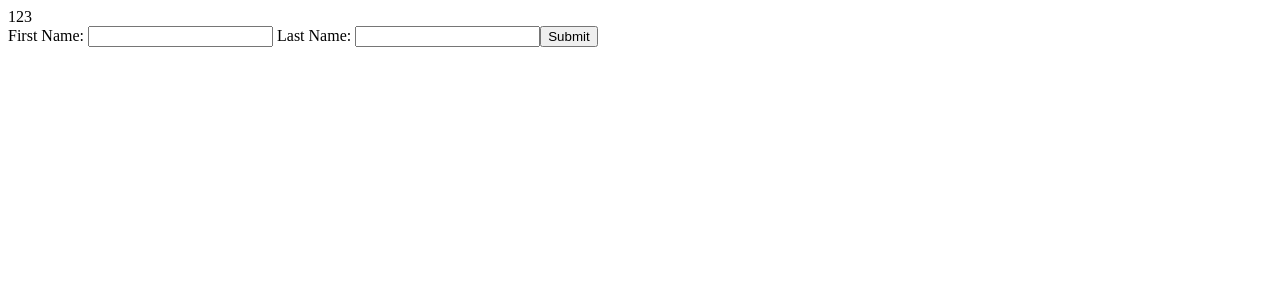
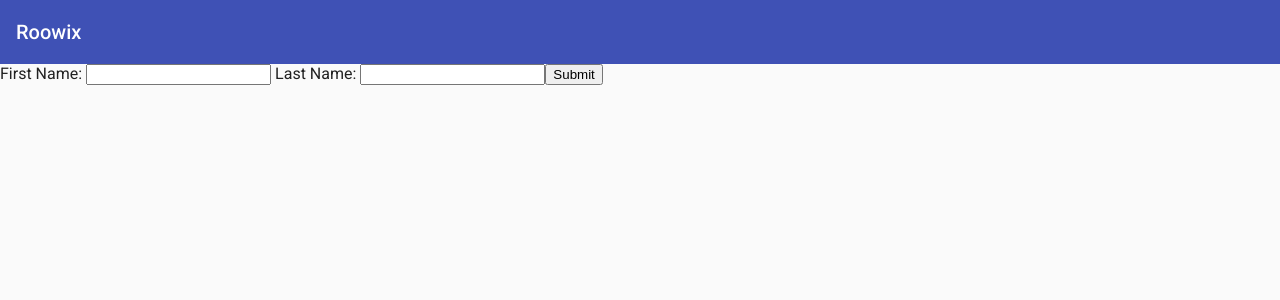
Before and after one commit to tpodkur/angularRepository, an Angular app in the folder angular-httpclient-demo/: page / in a window 1280 px wide. Shown: the top 300 px of the page. Built offline with nearby package versions, Linux system fonts and the light colour scheme; no server answers.

Commit message:
the beginning of material design

```diff
--- a/angular-httpclient-demo/angular.json
+++ b/angular-httpclient-demo/angular.json
@@ -24,6 +24,7 @@
               "src/assets"
             ],
             "styles": [
+              "src/custom-theme.scss",
               "src/styles.css"
             ],
             "scripts": []
@@ -120,6 +121,7 @@
           }
         }
       }
-    }},
+    }
+  },
   "defaultProject": "angular-httpclient-demo"
 }
--- a/angular-httpclient-demo/package.json
+++ b/angular-httpclient-demo/package.json
@@ -12,13 +12,16 @@
   "private": true,
   "dependencies": {
     "@angular/animations": "~8.2.9",
+    "@angular/cdk": "~8.2.3",
     "@angular/common": "~8.2.9",
     "@angular/compiler": "~8.2.9",
     "@angular/core": "~8.2.9",
     "@angular/forms": "~8.2.9",
+    "@angular/material": "^8.2.3",
     "@angular/platform-browser": "~8.2.9",
     "@angular/platform-browser-dynamic": "~8.2.9",
     "@angular/router": "~8.2.9",
+    "hammerjs": "^2.0.8",
     "rxjs": "~6.4.0",
     "tslib": "^1.10.0",
     "zone.js": "~0.9.1"
--- a/angular-httpclient-demo/src/app/app.component.html
+++ b/angular-httpclient-demo/src/app/app.component.html
@@ -1,3 +1,4 @@
-123
-<router-outlet></router-outlet>
-<app-student-editor></app-student-editor>
+<app-my-nav></app-my-nav>
+<!-- <app-students></app-students> -->
+<!-- <router-outlet></router-outlet> -->
+<!-- <app-student-editor></app-student-editor> -->
--- /dev/null
+++ b/angular-httpclient-demo/src/app/my-nav/my-nav.component.css
@@ -0,0 +1,17 @@
+.sidenav-container {
+  height: 100%;
+}
+
+.sidenav {
+  width: 200px;
+}
+
+.sidenav .mat-toolbar {
+  background: inherit;
+}
+
+.mat-toolbar.mat-primary {
+  position: sticky;
+  top: 0;
+  z-index: 1;
+}
--- /dev/null
+++ b/angular-httpclient-demo/src/app/my-nav/my-nav.component.html
@@ -0,0 +1,29 @@
+<mat-sidenav-container class="sidenav-container">
+  <!-- <mat-sidenav #drawer class="sidenav" fixedInViewport
+      [attr.role]="(isHandset$ | async) ? 'dialog' : 'navigation'"
+      [mode]="(isHandset$ | async) ? 'over' : 'side'"
+      [opened]="(isHandset$ | async) === false">
+    <mat-toolbar>Menu</mat-toolbar>
+    <mat-nav-list>
+      <a mat-list-item href="#">Link 1</a>
+      <a mat-list-item href="#">Link 2</a>
+      <a mat-list-item href="#">Link 3</a>
+    </mat-nav-list>
+  </mat-sidenav> -->
+  <mat-sidenav-content>
+    <mat-toolbar color="primary">
+      <button
+        type="button"
+        aria-label="Toggle sidenav"
+        mat-icon-button
+        (click)="drawer.toggle()"
+        *ngIf="isHandset$ | async">
+        <mat-icon aria-label="Side nav toggle icon">menu</mat-icon>
+      </button>
+      <span>Roowix</span>
+    </mat-toolbar>
+    <!-- Add Content Here -->
+    <app-students></app-students>
+    <app-student-editor></app-student-editor>
+  </mat-sidenav-content>
+</mat-sidenav-container>
--- /dev/null
+++ b/angular-httpclient-demo/src/app/my-nav/my-nav.component.ts
@@ -0,0 +1,21 @@
+import { Component } from '@angular/core';
+import { BreakpointObserver, Breakpoints } from '@angular/cdk/layout';
+import { Observable } from 'rxjs';
+import { map, shareReplay } from 'rxjs/operators';
+
+@Component({
+  selector: 'app-my-nav',
+  templateUrl: './my-nav.component.html',
+  styleUrls: ['./my-nav.component.css']
+})
+export class MyNavComponent {
+
+  isHandset$: Observable<boolean> = this.breakpointObserver.observe(Breakpoints.Handset)
+    .pipe(
+      map(result => result.matches),
+      shareReplay()
+    );
+
+  constructor(private breakpointObserver: BreakpointObserver) {}
+
+}
--- /dev/null
+++ b/angular-httpclient-demo/src/custom-theme.scss
@@ -0,0 +1,27 @@
+
+// Custom Theming for Angular Material
+// For more information: https://material.angular.io/guide/theming
+@import '~@angular/material/theming';
+// Plus imports for other components in your app.
+
+// Include the common styles for Angular Material. We include this here so that you only
+// have to load a single css file for Angular Material in your app.
+// Be sure that you only ever include this mixin once!
+@include mat-core();
+
+// Define the palettes for your theme using the Material Design palettes available in palette.scss
+// (imported above). For each palette, you can optionally specify a default, lighter, and darker
+// hue. Available color palettes: https://material.io/design/color/
+$angular-httpclient-demo-primary: mat-palette($mat-indigo);
+$angular-httpclient-demo-accent: mat-palette($mat-pink, A200, A100, A400);
+
+// The warn palette is optional (defaults to red).
+$angular-httpclient-demo-warn: mat-palette($mat-red);
+
+// Create the theme object (a Sass map containing all of the palettes).
+$angular-httpclient-demo-theme: mat-light-theme($angular-httpclient-demo-primary, $angular-httpclient-demo-accent, $angular-httpclient-demo-warn);
+
+// Include theme styles for core and each component used in your app.
+// Alternatively, you can import and @include the theme mixins for each component
+// that you are using.
+@include angular-material-theme($angular-httpclient-demo-theme);
--- a/angular-httpclient-demo/src/index.html
+++ b/angular-httpclient-demo/src/index.html
@@ -6,6 +6,8 @@
   <base href="/">
   <meta name="viewport" content="width=device-width, initial-scale=1">
   <link rel="icon" type="image/x-icon" href="favicon.ico">
+  <link href="https://fonts.googleapis.com/css?family=Roboto:300,400,500&display=swap" rel="stylesheet">
+  <link href="https://fonts.googleapis.com/icon?family=Material+Icons" rel="stylesheet">
 </head>
 <body>
   <app-root></app-root>
--- a/angular-httpclient-demo/src/main.ts
+++ b/angular-httpclient-demo/src/main.ts
@@ -1,3 +1,4 @@
+import 'hammerjs';
 import { enableProdMode } from '@angular/core';
 import { platformBrowserDynamic } from '@angular/platform-browser-dynamic';
 
--- a/angular-httpclient-demo/src/styles.css
+++ b/angular-httpclient-demo/src/styles.css
@@ -1 +1,4 @@
 /* You can add global styles to this file, and also import other style files */
+
+html, body { height: 100%; }
+body { margin: 0; font-family: Roboto, "Helvetica Neue", sans-serif; }
```
Also changed, not shown: angular-httpclient-demo/src/app/app.module.ts (+18 -1 lines), 2 other files (tests, documents, lock files or other folders).
